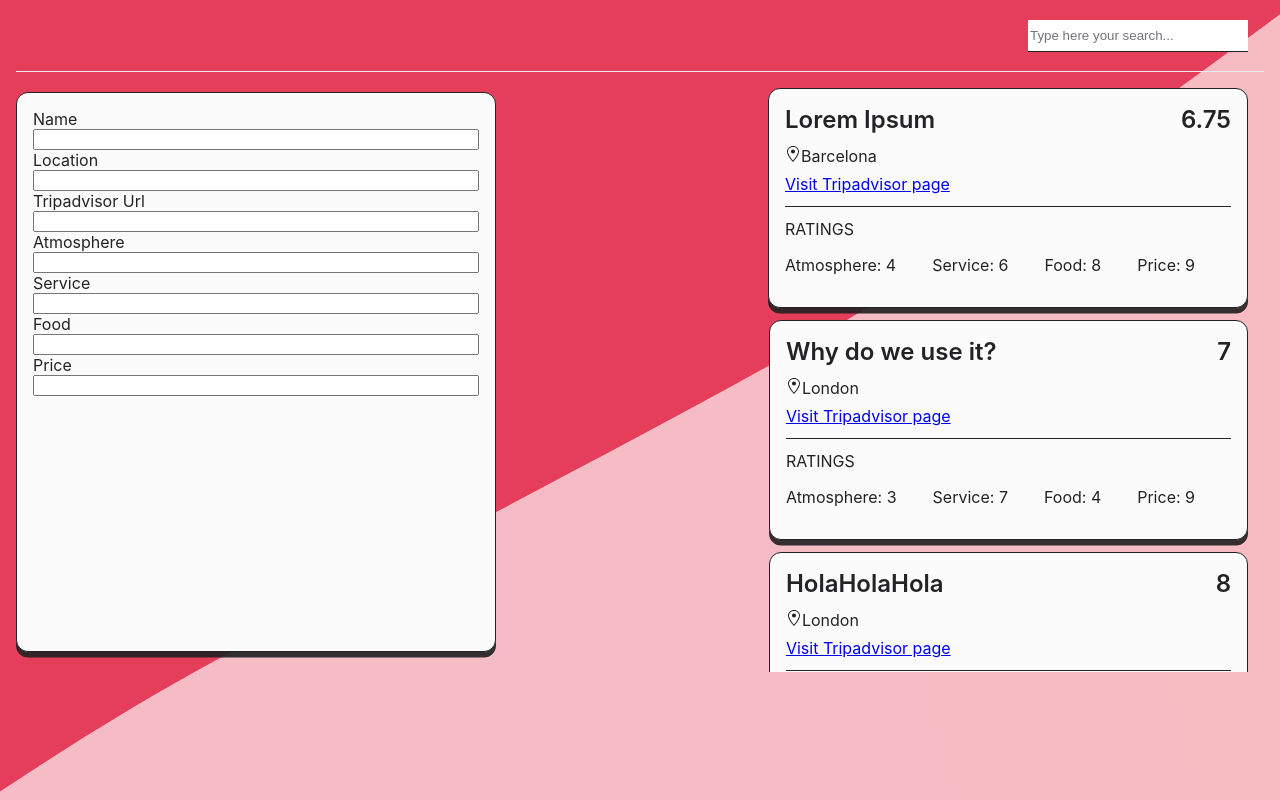
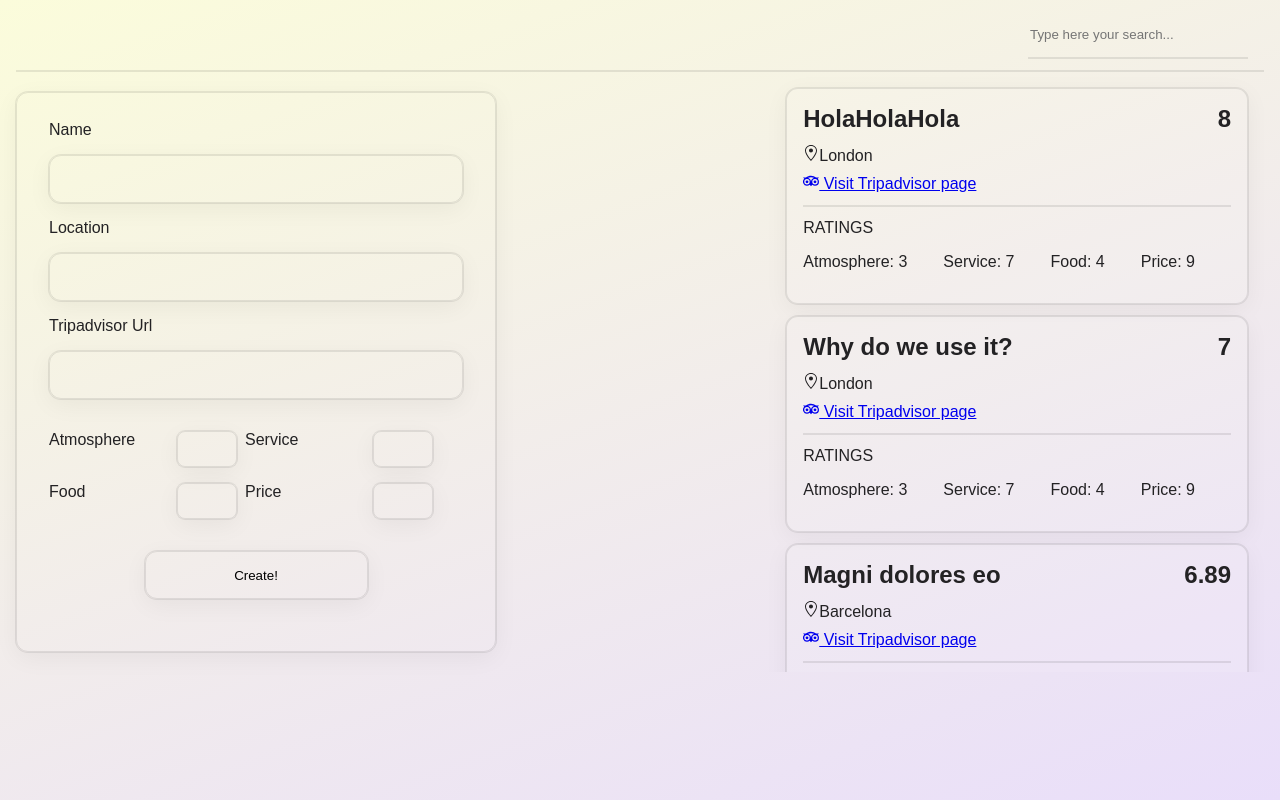
Before and after one commit to irenecgn/restaurants-rating, a Next.js app: page / in a window 1280 px wide. Built offline with nearby package versions, Linux system fonts and the light colour scheme.

Commit message:
added sort in cards rendering and modified style

```diff
--- a/components/Card/Card.js
+++ b/components/Card/Card.js
@@ -2,10 +2,14 @@ import React from 'react';
 import styles from './Card.module.css';
 import Link from 'next/link';
 import { GoLocation } from 'react-icons/go';
-// import { SiTripadvisor } from 'react-icons/si';
+import { SiTripadvisor } from 'react-icons/si';
 
 function Card({ restaurants }) {
-  return restaurants.map((restaurant) => (
+  const sortedRestaurants = restaurants.sort(
+    (a, b) => b.averageScore - a.averageScore
+  );
+
+  return sortedRestaurants.map((restaurant) => (
     <div key={restaurant.id} className={styles.card}>
       <div className={styles['card__header']}>
         <span className={styles['card__title']}>{restaurant.name}</span>
@@ -17,10 +21,12 @@ function Card({ restaurants }) {
           <GoLocation />
           {restaurant.location}
         </span>
-        <Link href={restaurant.tripadvisorUrl}>Visit Tripadvisor page</Link>
+        <Link href={restaurant.tripadvisorUrl}>
+          <SiTripadvisor /> Visit Tripadvisor page
+        </Link>
       </div>
       <div className={styles['card__footer']}>
-        <span className={styles['card__list__title']}>RATINGS</span>
+        <span>RATINGS</span>
         <ul className={styles['card__list']}>
           <li className={styles['card__list__item']}>
             Atmosphere: {restaurant.atmosphere}
--- a/components/Card/Card.module.css
+++ b/components/Card/Card.module.css
@@ -1,9 +1,10 @@
 .card {
-  border: 1px solid rgb(35, 34, 36);
+  border: 1px solid rgba(35, 34, 36, 0.1);
   border-radius: 12px;
   padding: 16px;
-  background-color: rgb(251, 251, 251);
-  box-shadow: rgba(35, 34, 36, 0.922) 0px 5.4px;
+  background-color: rgba(255, 255, 255, 0.1);
+  box-shadow: rgba(0, 0, 0, 0.05) 0px 6px 24px 0px,
+    rgba(0, 0, 0, 0.08) 0px 0px 0px 1px;
 }
 
 .card__header {
@@ -23,7 +24,7 @@
   flex-direction: column;
   gap: 8px;
   padding: 12px 0;
-  border-bottom: 1px solid rgb(35, 34, 36);
+  border-bottom: 2px solid rgba(35, 34, 36, 0.1);
 }
 
 .card__subtitle {
--- a/components/Form/Form.js
+++ b/components/Form/Form.js
@@ -3,27 +3,66 @@ import styles from './Form.module.css';
 
 function Form() {
   return (
-    <form className={styles.form}>
+    <form className={`${styles.form} ${styles.form__style}`}>
+      <div className={styles['form__body']}>
         <label>Name</label>
-      <input type='text'></input>
+        <input
+          type='text'
+          className={`${styles.form__body__input} ${styles.form__style}`}
+        ></input>
 
         <label>Location</label>
-      <input type='text'></input>
+        <input
+          type='text'
+          className={`${styles.form__body__input} ${styles.form__style}`}
+        ></input>
 
         <label>Tripadvisor Url</label>
-      <input type='url'></input>
-
+        <input
+          type='url'
+          className={`${styles.form__body__input} ${styles.form__style}`}
+        ></input>
+      </div>
+      <div className={styles['form__score']}>
         <label>Atmosphere</label>
-      <input type='number' min='0' max='10' />
+        <input
+          type='number'
+          min='0'
+          max='10'
+          className={`${styles.form__score__input} ${styles.form__style}`}
+        />
 
         <label>Service</label>
-      <input type='number' min='0' max='10' />
+        <input
+          type='number'
+          min='0'
+          max='10'
+          className={`${styles.form__score__input} ${styles.form__style}`}
+        />
 
         <label>Food</label>
-      <input type='number' min='0' max='10' />
+        <input
+          type='number'
+          min='0'
+          max='10'
+          className={`${styles.form__score__input} ${styles.form__style}`}
+        />
 
         <label>Price</label>
-      <input type='number' min='0' max='10' />
+        <input
+          type='number'
+          min='0'
+          max='10'
+          className={`${styles.form__score__input} ${styles.form__style}`}
+        />
+      </div>
+      <div className={styles['form__footer']}>
+        <button
+          className={`${styles.form__footer__button} ${styles.form__style}`}
+        >
+          Create!
+        </button>
+      </div>
     </form>
   );
 }
--- a/components/Form/Form.module.css
+++ b/components/Form/Form.module.css
@@ -1,12 +1,56 @@
 .form {
   display: flex;
   flex-direction: column;
-  border: 1px solid rgb(35, 34, 36);
-  border-radius: 12px;
   width: 480px;
   height: 560px;
   padding: 16px;
-  background-color: rgb(251, 251, 251);
-  /* background-color: rgb(199, 65, 90); */
-  box-shadow: rgba(35, 34, 36, 0.922) 0px 5.4px;
+  gap: 8px;
 }
+
+.form__style {
+  border: 1px solid rgba(35, 34, 36, 0.1);
+  border-radius: 12px;
+  background-color: transparent;
+  box-shadow: rgba(0, 0, 0, 0.05) 0px 6px 24px 0px,
+    rgba(0, 0, 0, 0.08) 0px 0px 0px 1px;
+}
+
+/* .form__style:focus {
+  border: 3px solid rgba(255, 243, 240, 1);
+} */
+
+.form__body {
+  display: flex;
+  flex-direction: column;
+  padding: 12px 16px;
+  gap: 16px;
+}
+
+.form__body__input {
+  height: 48px;
+}
+
+.form__score {
+  display: grid;
+  grid-template-columns: 120px 60px 120px 60px;
+  column-gap: 8px;
+  row-gap: 16px;
+  padding: 12px 16px;
+}
+
+.form__score__input {
+  height: 36px;
+  width: 60px;
+  border-radius: 8px;
+}
+
+.form__footer {
+  display: flex;
+  justify-content: center;
+  padding: 12px 0;
+}
+
+.form__footer__button {
+  height: 48px;
+  width: 50%;
+}
--- a/components/Header/Header.js
+++ b/components/Header/Header.js
@@ -4,7 +4,7 @@ function Header({ handleChange }) {
   return (
     <div className={styles.header}>
       <input
-        className={styles.headerSearchBar}
+        className={styles['header__searchbar']}
         placeholder='Type here your search...'
         onChange={handleChange}
       ></input>
--- a/components/Header/Header.module.css
+++ b/components/Header/Header.module.css
@@ -3,15 +3,15 @@
   align-items: center;
   justify-content: flex-end;
   height: 72px;
-  border-bottom: 1px solid #eaeaea;
+  border-bottom: 2px solid rgba(35, 34, 36, 0.1);
+
   padding: 0 16px;
 }
 
-.headerSearchBar {
-  height: 32px;
+.header__searchbar {
+  height: 48px;
   width: 220px;
   border: none;
-  border-bottom: 1px solid rgb(35, 34, 36);
-  background: rgb(254, 253, 255);
-  color: rgb(35, 34, 36);
+  border-bottom: 2px solid rgba(35, 34, 36, 0.1);
+  background: none;
 }
--- a/styles/globals.css
+++ b/styles/globals.css
@@ -2,15 +2,10 @@ html,
 body {
   padding: 0;
   margin: 0;
-  font-family: -apple-system, BlinkMacSystemFont, Segoe UI, Roboto, Oxygen,
-    Ubuntu, Cantarell, Fira Sans, Droid Sans, Helvetica Neue, sans-serif;
+  font-family: 'Raleway', sans-serif;
   color: rgb(35, 34, 36);
   height: 100vh;
-  /* background: rgb(248, 250, 252); */
-  background-image: url(/background.svg);
-  background-repeat: no-repeat;
-  background-size: cover;
-  background-position: center center;
+  background: linear-gradient(-20deg, #e9defa 0%, #fbfcdb 100%);
 }
 
 * {
```
Also changed, not shown: public/background.svg (deleted). Lines whose indentation alone changed are shown as unchanged.
